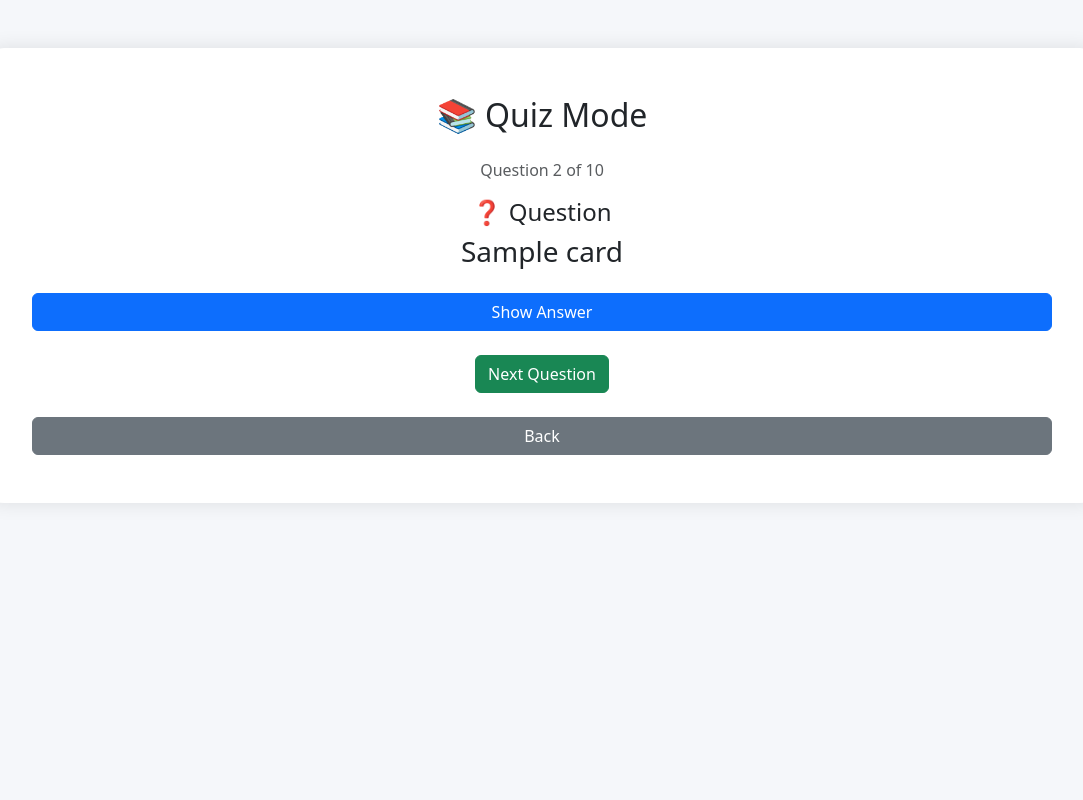
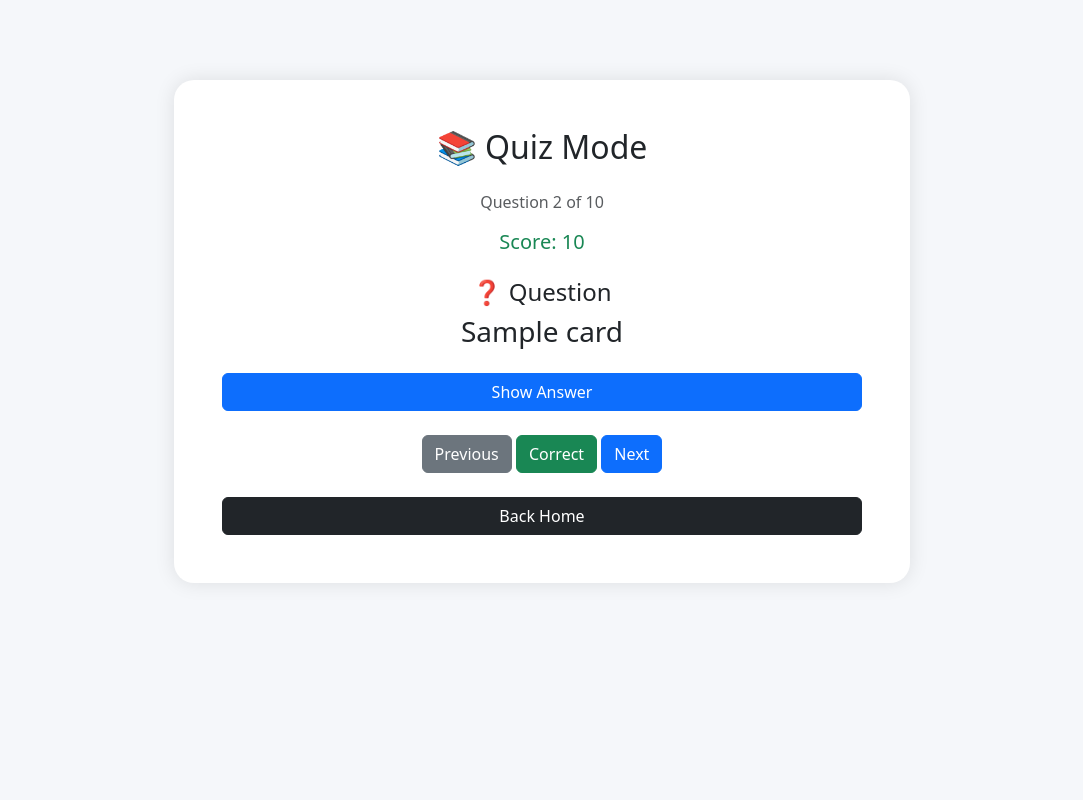
Before and after one commit to shivam1108-06/flashcard-quiz-app, a Flask app: template templates/quiz.html in a window 1280 px wide. Shown: the whole page, without its empty margins (98-1181 px from the left). Run offline with Flask 3, Linux system fonts and the light colour scheme; the template is opened without the code that fills it: most values are stand-ins (such as "Sample title", 1, 10 or a date in 2020).

Commit message:
Added previous question and score counter

```diff
--- a/app.py
+++ b/app.py
@@ -4,6 +4,7 @@ app = Flask(__name__)
 
 decks = []
 flashcards = []
+score = 0
 
 @app.route("/", methods=["GET", "POST"])
 def home():
@@ -77,13 +78,23 @@ def quiz(index):
         "quiz.html",
         card=flashcards[index],
         index=index,
-        total=len(flashcards)
-    )
+        total=len(flashcards),
+        score=score
+)
 
 @app.route("/quiz")
 def start_quiz():
 
     return redirect("/quiz/0")
 
+@app.route("/correct")
+def correct():
+
+    global score
+
+    score += 1
+
+    return redirect("/quiz/0")
+
 if __name__ == "__main__":
     app.run(debug=True)
--- a/templates/quiz.html
+++ b/templates/quiz.html
@@ -1,6 +1,11 @@
 <!DOCTYPE html>
-<html>
+<html lang="en">
 <head>
+
+    <meta charset="UTF-8">
+
+    <meta name="viewport"
+          content="width=device-width, initial-scale=1.0">
 
     <title>
         Quiz Mode
@@ -13,6 +18,7 @@
 
         body{
             background:#f5f7fa;
+            min-height:100vh;
         }
 
         .card{
@@ -21,20 +27,30 @@
             box-shadow:0 0 20px rgba(0,0,0,0.1);
         }
 
+        .quiz-card{
+            margin-top:80px;
+        }
+
     </style>
 
 </head>
+
 <body>
 
-<div class="container mt-5">
+<div class="container">
 
-    <div class="card p-5 text-center">
+    <div class="row justify-content-center">
+
+        <div class="col-md-8">
+
+            <div class="card quiz-card p-5 text-center">
 
                 <h2 class="mb-4">
 
                     📚 Quiz Mode
 
                 </h2>
+
                 <p class="text-muted">
 
                     Question
@@ -43,6 +59,14 @@
                     {{ total }}
 
                 </p>
+
+                <h5 class="text-success mb-4">
+
+                    Score:
+                    {{ score }}
+
+                </h5>
+
                 <h4>
 
                     ❓ Question
@@ -65,8 +89,8 @@
 
                 <div
                     id="answer"
-            style="display:none;"
-            class="mt-4">
+                    class="mt-4"
+                    style="display:none;">
 
                     <h4>
 
@@ -84,11 +108,31 @@
 
                 <div class="mt-4">
 
+                    {% if index > 0 %}
+
+                    <a
+                        href="/quiz/{{ index - 1 }}"
+                        class="btn btn-secondary">
+
+                        Previous
+
+                    </a>
+
+                    {% endif %}
+
+                    <a
+                        href="/correct"
+                        class="btn btn-success">
+
+                        Correct
+
+                    </a>
+
                     <a
                         href="/quiz/{{ index + 1 }}"
-        class="btn btn-success">
+                        class="btn btn-primary">
 
-        Next Question
+                        Next
 
                     </a>
 
@@ -96,11 +140,15 @@
 
                 <a
                     href="/"
-            class="btn btn-secondary mt-4">
+                    class="btn btn-dark mt-4">
 
-            Back
+                    Back Home
 
                 </a>
+
+            </div>
+
+        </div>
 
     </div>
 
```
Lines whose indentation alone changed are shown as unchanged.
